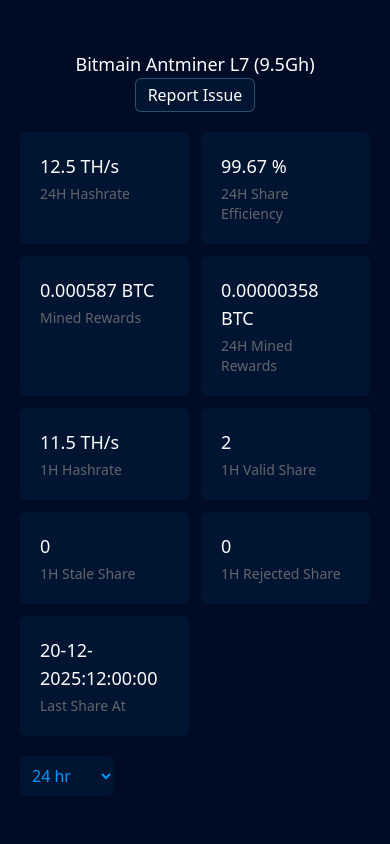
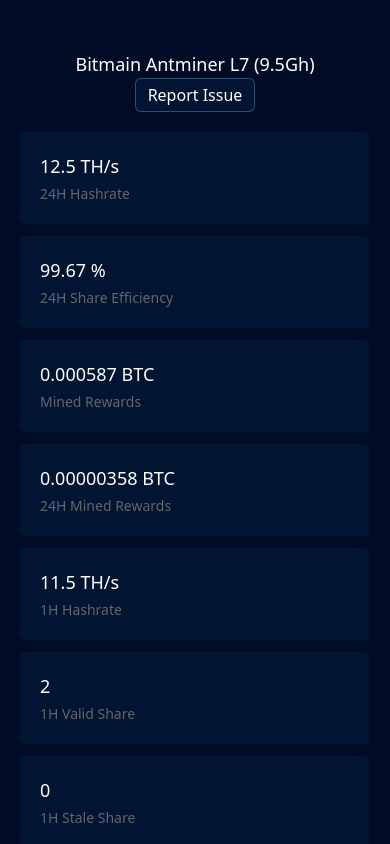
Before and after one commit to Tron-Technolegies/Dahab-Users-Web-App, a React (Vite) app: page /my-miners in a window 390 px wide. Shown: the part 2600-3444 px from the top of the page. Built offline with nearby package versions, Linux system fonts and the light colour scheme.

Commit message:
responsive stat

```diff
--- a/src/components/myminer/SIngleMinerStats.jsx
+++ b/src/components/myminer/SIngleMinerStats.jsx
@@ -7,7 +7,7 @@
   return (
     <div className="flex flex-col gap-5 items-start">
       <div className="flex flex-col gap-5 w-full">
-        <div className="grid grid-cols-2 gap-3">
+        <div className="grid md:grid-cols-2 gap-3">
           <StatElement1 stat={data?.h24_hashRate} statName={"24H Hashrate"} />
           <StatElement1
             stat={data?.h24_efficiency}
```
